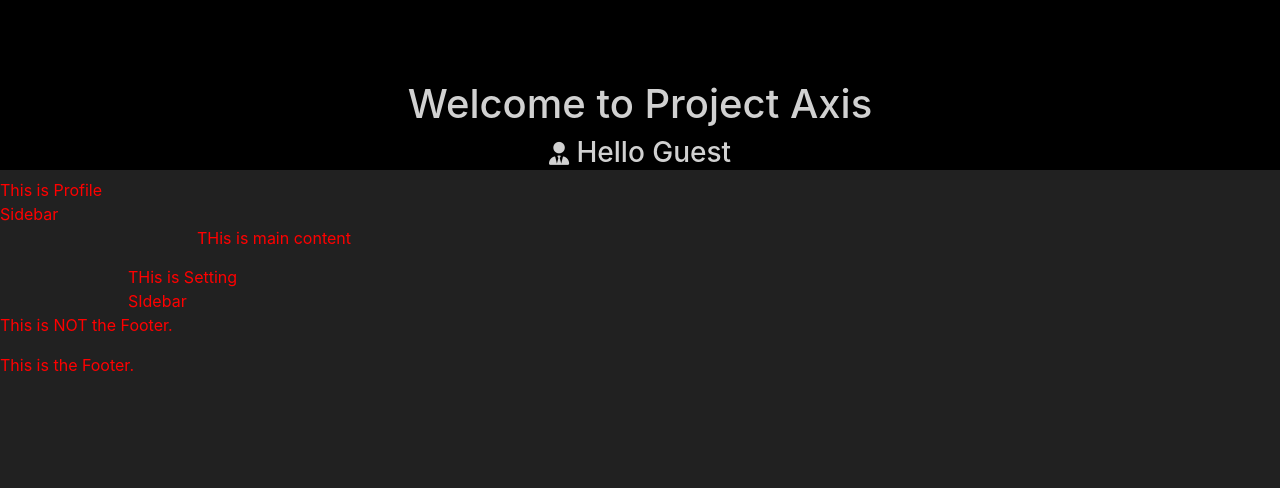
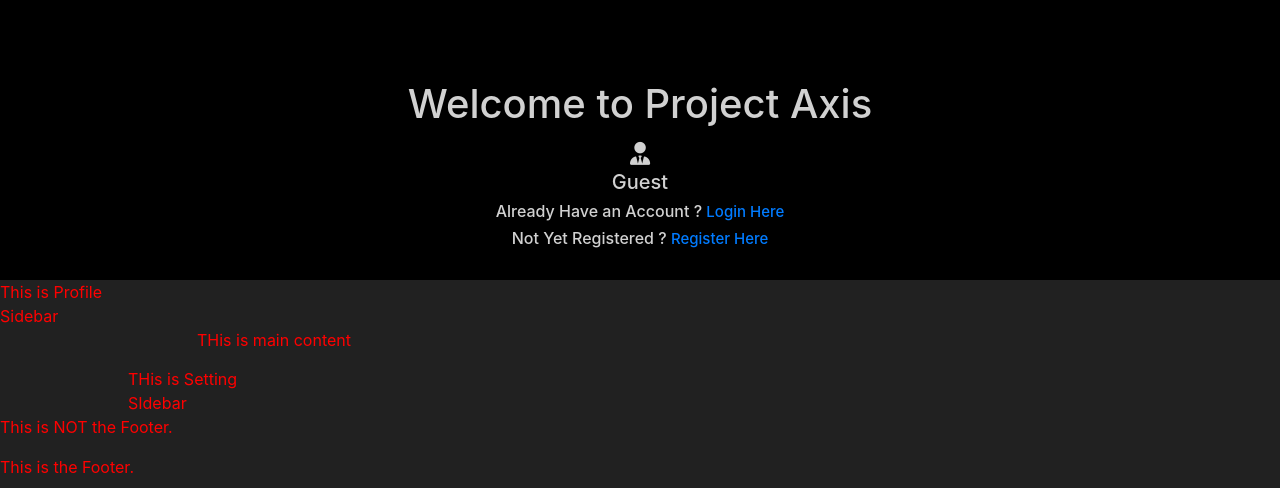
Before and after one commit to NabinAdhikari674/Project-Axis, a Django app: page / in a window 1280 px wide. Shown: the top 488 px of the page. Run offline with Django 3.2, Linux system fonts and the light colour scheme; some libraries are stand-ins or nearby versions.

Commit message:
Minor Update to 0.003 : Minor Changes in Home

```diff
--- a/axisCore/templates/axisCore/index.html
+++ b/axisCore/templates/axisCore/index.html
@@ -20,7 +20,7 @@
   <body>
     <header>
       <nav class="navbar navbar-expand-lg navbar-dark axisNavbar" id="axisNavbar"style="position:fixed;width:100%;z-index:3;">
-        <a class="navbar-brand" href="index.php">
+        <a class="navbar-brand" href="/">
           <h3 style="font-family:'StrokeyBacon';font-weight:normal;padding:0px;margin:0px;position:relative;"> Project Axis </h3>
         </a>
         <button class="navbar-toggler" type="button" data-toggle="collapse" data-target="#navbarSupportedContent" aria-controls="navbarSupportedContent" aria-expanded="false" aria-label="Toggle navigation">
@@ -46,10 +46,18 @@
          <h3>
            <i class='fas fa-user-tie' style='font-size:23px;'></i>
            <span style="font-size:28px;">
-             Hello Guest
+             {% if user.is_authenticated %}
+                  {{ user.username }}
+                  <a style="font-size:15px;" href="/users/logout"> Log Out </a>
+                {%else%}
+                  <h5>Guest</h5>
+                  <h6>Already Have an Account ? <a style="font-size:15px;" href="users/login"> Login Here </a></h6>
+                  <h6>Not Yet Registered ? <a style="font-size:15px;" href="users/register"> Register Here </a></h6>
+              {% endif %}
             </span>
          </h3>
       </center>
+      <br>
      </div>
      <div class="profileSidebar">
        This is Profile Sidebar
--- a/axisUsers/templates/axisUsers/login.html
+++ b/axisUsers/templates/axisUsers/login.html
@@ -41,5 +41,8 @@
         <p style="margin-top:1em;margin-left:5%;"> Not Registered Yet ? <a href="../register"> Register Here</a></p>
       </div>
     </div>
+    <div class="msgBox">
+      <span class="message"><br>Forgot Your Password ? <br>Password Reset Feature Coming Soon...</span>
+    </div>
   </body>
 </html>
```
